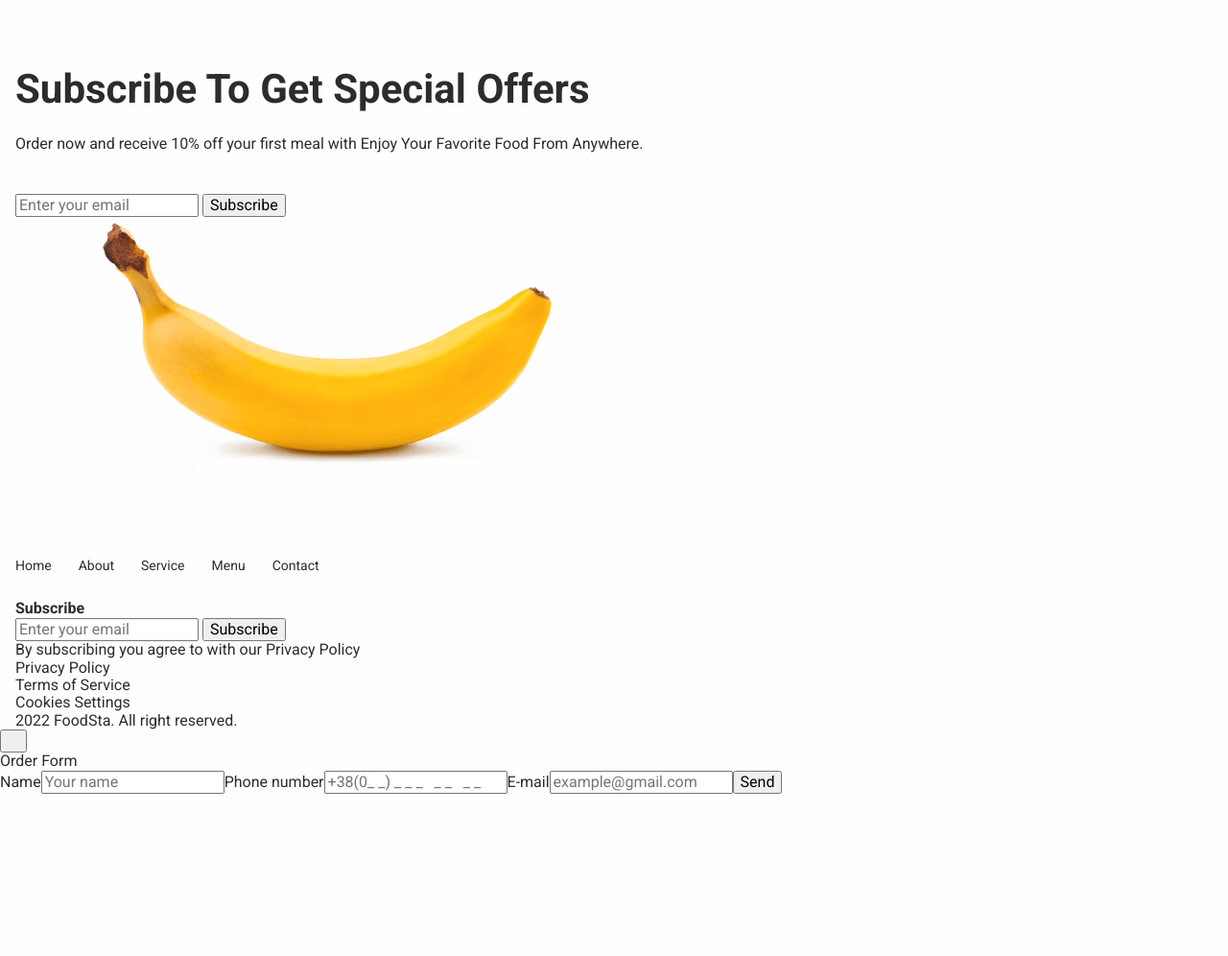
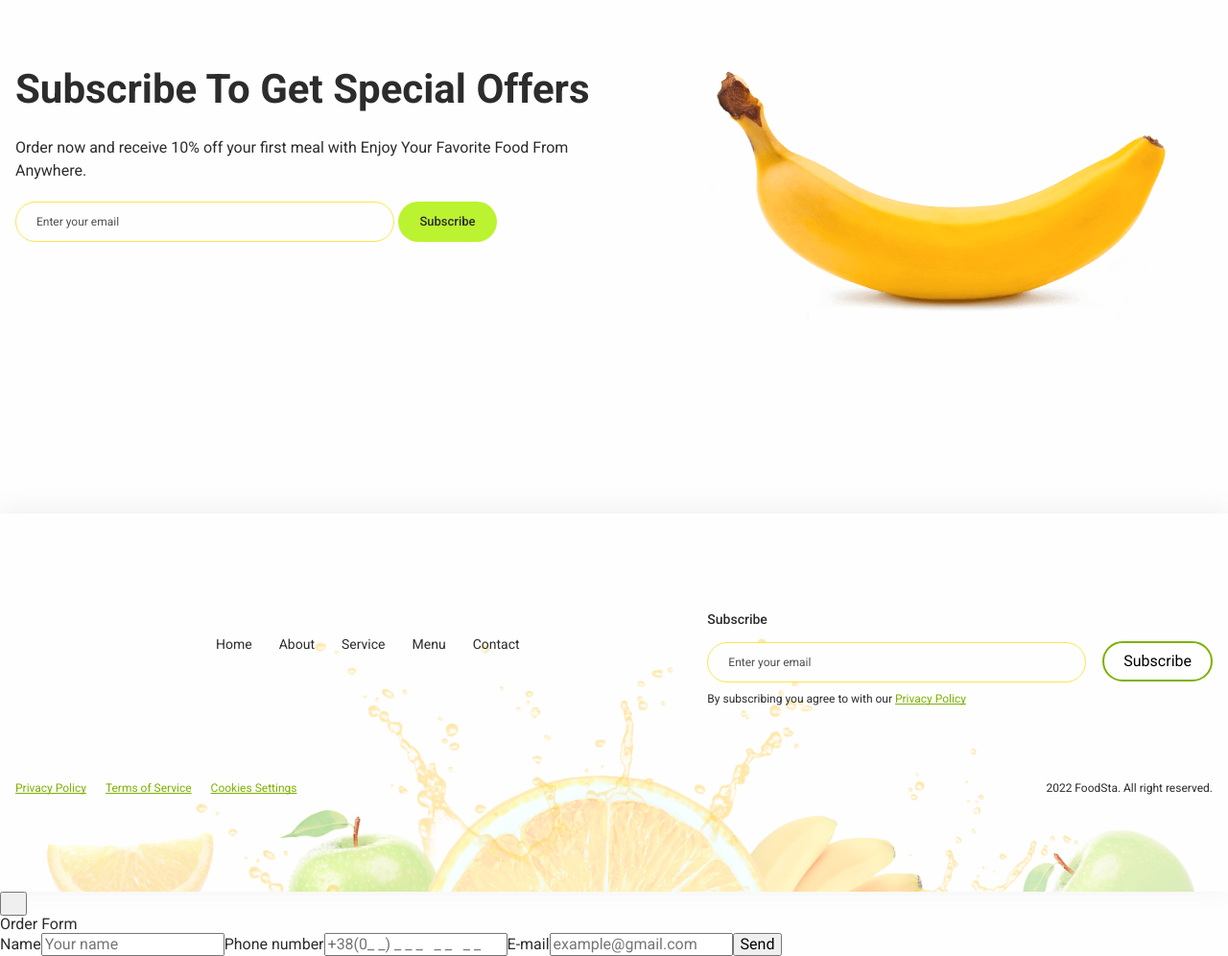
Before and after one commit to YevheniiaZalevska/food-delivery-service, a plain HTML site: page index.html in a window 1280 px wide. Shown: the part 3300-4296 px from the top of the page at 96% size. Before the commit the page ends 4127 px from the top, so only its background shows below. Drawn offline with nearby package versions, Linux system fonts and the light colour scheme.

Commit message:
Update styles.css

```diff
--- a/css/styles.css
+++ b/css/styles.css
@@ -402,3 +402,176 @@ address {
     line-height: 1.5;
     color: #2c2c2c;
 }
+
+
+/* -------------------- subscribe -------------------- */
+
+.section-subscribe {}
+
+.container-subscribe {
+    display: flex;
+    margin-bottom: 201px;
+}
+
+.contant-subscribe {}
+
+.title-subscribe {
+    margin-bottom: 24px;
+}
+
+.title-text-subscribe {
+    margin-bottom: 20px;
+}
+
+.email-form {}
+
+.email-input {
+    font-weight: 400;
+    font-size: 12px;
+    line-height: 1.5;
+    color: #505050;
+    /* border: transparent; */
+    outline: transparent;
+    border: 0.85px solid #ffe550;
+    border-radius: 30px;
+    padding: 10px;
+    width: 395px;
+    height: 42px;
+    background: #fefefe;
+}
+
+.email-input:hover,
+.email-input:focus,
+.email-input:active {
+    border: transparent;
+    border: 0.85px solid #7eb101;
+}
+
+.email-input::placeholder {
+    font-weight: 400;
+    font-size: 12px;
+    line-height: 18px;
+    line-height: 1.5;
+    color: #505050;
+    margin-left: 11px;
+    position: absolute;
+    top: 50%;
+    transform: translate(0, -50%);
+}
+
+.button-large {
+    font-weight: 500;
+    font-size: 13px;
+    line-height: 1.5;
+    color: #2c2c2c;
+    border-radius: 30px;
+    padding: 10px 20px;
+    width: 103px;
+    height: 42px;
+    background: #bbf330;
+    border: none;
+    transition-property: background-color 250ms linear;
+}
+
+.button-large:hover,
+.button-large:focus {
+    background-color: #ffe450;
+}
+
+
+/* -------------------- footer -------------------- */
+
+.section-footer {
+    box-shadow: 0 -4px 24px 0 rgba(105, 105, 105, 0.1);
+    padding: 100px 0;
+    background-image: url(../images/fruit-futer.png);
+    background-repeat: no-repeat;
+    background-size: 1211px;
+    background-position: bottom;
+}
+
+.logo-navigation-form-line {
+    display: flex;
+    justify-content: space-between;
+    align-items: flex-start;
+    margin-bottom: 80px;
+}
+
+.logo-link {}
+
+.footer-navigation {
+    /* margin-left: 143px; */
+}
+
+.footer-wraper {
+    display: flex;
+    gap: 143px;
+}
+
+.block-subscribe-form {
+    margin-left: auto;
+}
+
+.form-name {
+    display: block;
+    font-weight: 500;
+    font-size: 14px;
+    line-height: 21px;
+    line-height: 1.5;
+    color: #2c2c2c;
+    margin-bottom: 12px;
+}
+
+.button-link-large {
+    border: 2px solid #7eb101;
+    border-radius: 30px;
+    padding: 10px 20px;
+    min-width: 103px;
+    height: 42px;
+    background: #fff;
+
+    transition-property: border-color 250ms linear;
+    margin-bottom: 12px;
+    margin-left: 13px;
+}
+
+.button-link-large:focus,
+.button-link-large:hover {
+    border-color: #ffe450;
+}
+
+.text-under-input {
+    font-weight: 400;
+    font-size: 12px;
+    color: #2c2c2c;
+}
+
+.text-under-input-accent {
+    text-decoration: underline;
+    text-decoration-skip-ink: none;
+    color: #7eb101;
+}
+
+.down-line-footer {
+    display: flex;
+}
+
+.information-link-list {
+    display: flex;
+    gap: 20px;
+}
+
+.information-link-title {
+    font-weight: 400;
+    font-size: 12px;
+    text-decoration: underline;
+    text-decoration-skip-ink: none;
+    color: #7eb101;
+}
+
+.page-release {
+    font-weight: 400;
+    font-size: 12px;
+    color: #2c2c2c;
+    margin-left: auto;
+}
```
